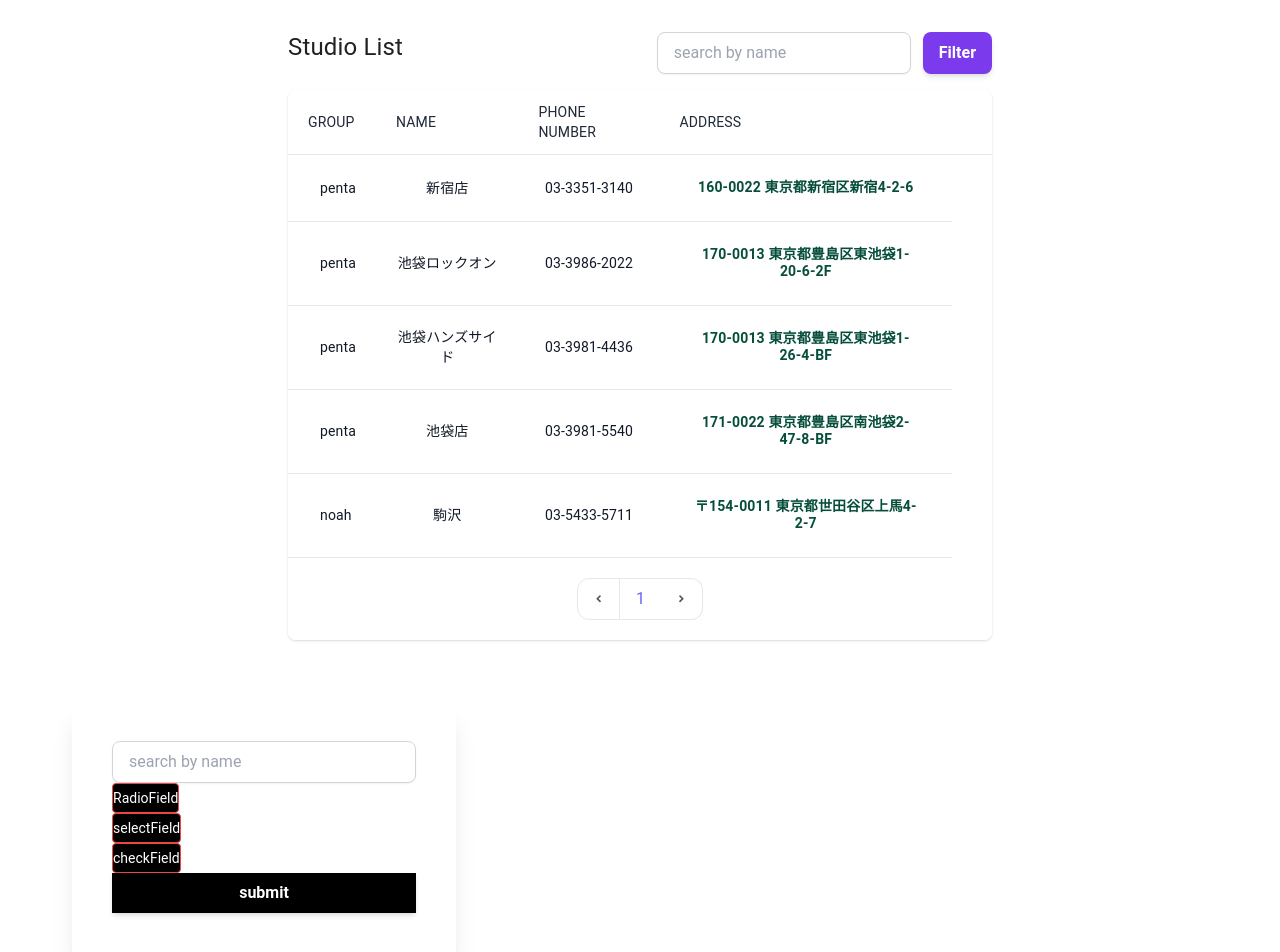
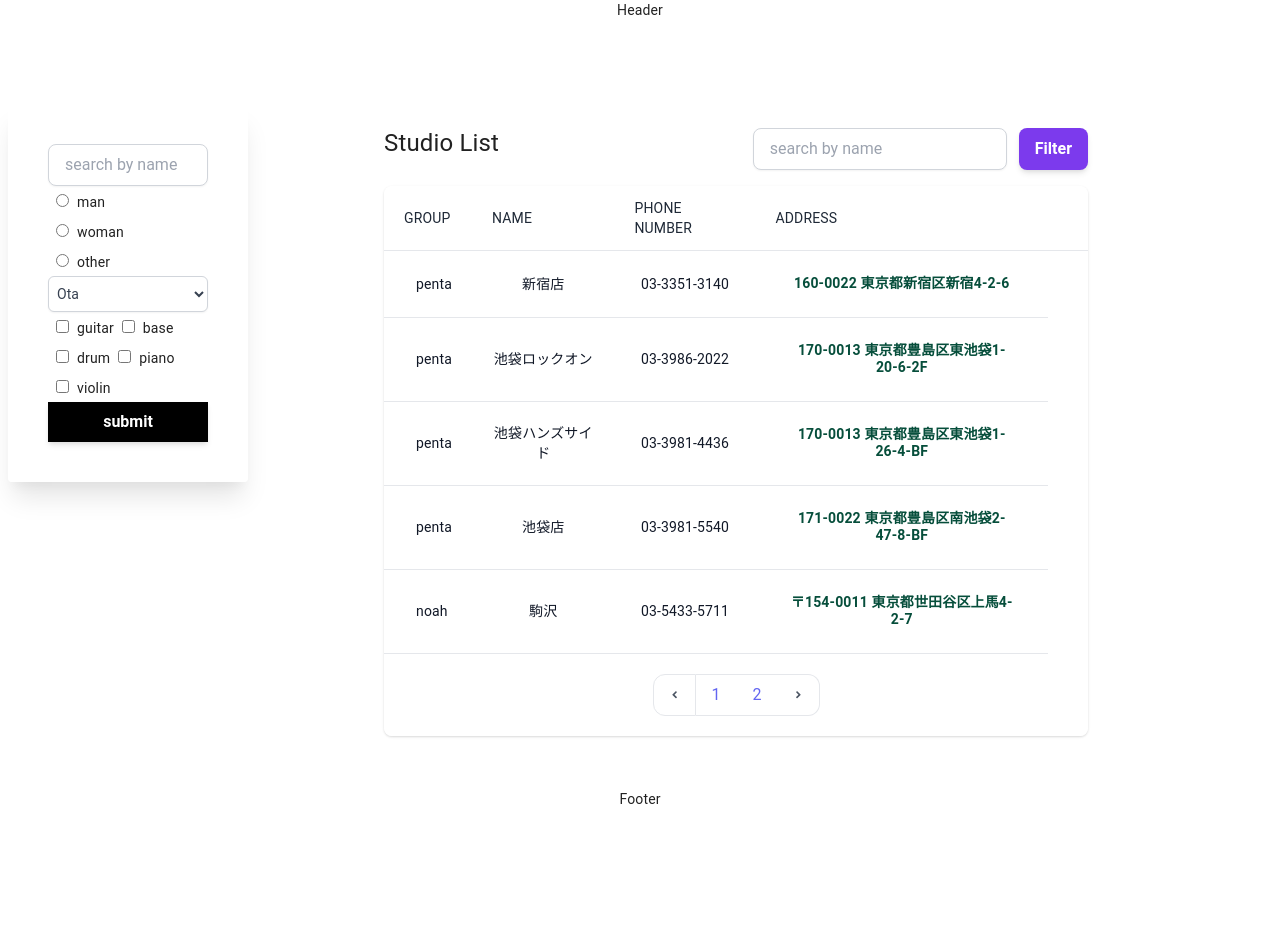
Before and after one commit to ryogam/BandCloud, a React (Create React App) app: page / in a window 1280 px wide. Shown: the top 952 px of the page. After the commit the page ends 885 px from the top, so only its background shows below. Built offline with nearby package versions, Linux system fonts and the light colour scheme.

Commit message:
almost completed about input

```diff
--- a/src/views/components/atoms/Button.tsx
+++ b/src/views/components/atoms/Button.tsx
@@ -28,7 +28,7 @@ type CheckProps = {
 
 type PageTransitionButtonProps = {
   num: number;
-  onChange: React.ChangeEventHandler<HTMLButtonElement>;
+  onChange: React.MouseEventHandler<HTMLButtonElement>;
 };
 
 export const RadioButton = (props: RadioProps) => {
@@ -53,27 +53,12 @@ export const SelectButton = (props: ListProps) => {
   const [display, setDisplay] = useState(false);
   return (
     <div id={props.id} className="text-left">
-      {!display && (
-        <button
-          onClick={() => setDisplay(!display)}
-          className="text-white rounded bg-black text-left border-red-500 border"
-        >
-          selectField
-        </button>
-      )}
-      {display && (
       <fieldset>
-          <button
-            onClick={() => setDisplay(!display)}
-            className="text-white rounded bg-black text-left border-red-500 border"
-          >
-            selectField
-          </button>
         <select
           name={props.name}
           value={props.handleValue}
           onChange={props.onChange}
-            className="block w-52 text-gray-700 py-2 px-1 border border-gray-300 bg-white rounded-md shadow-sm focus:outline-none focus:ring-primary-500 focus:border-primary-500"
+          className="w-full block w-52 text-gray-700 py-2 px-1 border border-gray-300 bg-white rounded-md shadow-sm focus:outline-none focus:ring-primary-500 focus:border-primary-500"
         >
           {props.list.map((e, i) => (
             <option value={e} key={props.name + i}>
@@ -82,7 +67,6 @@ export const SelectButton = (props: ListProps) => {
           ))}
         </select>
       </fieldset>
-      )}
     </div>
   );
 };
@@ -116,9 +100,9 @@ export const PageTransitionButton = (props: PageTransitionButtonProps) => {
     <button
       type="button"
       className="w-full px-4 py-2 border-t border-b text-base text-indigo-500 bg-white hover:bg-gray-100 "
-      onChange={props.onChange}
+      onClick={props.onChange}
     >
-      {props.num}
+      {props.num + 1}
     </button>
   );
 };
--- a/src/views/components/block/Box.tsx
+++ b/src/views/components/block/Box.tsx
@@ -19,22 +19,7 @@ export const RadioBlock = (props: RadioBlockProps) => {
   const [display, setDisplay] = useState(false);
   return (
     <div className="text-left flex flex-wrap">
-      {!display && (
-        <button
-          onClick={() => setDisplay(!display)}
-          className="text-white rounded bg-black text-left border-red-500 border"
-        >
-          RadioField
-        </button>
-      )}
-      {display && (
       <fieldset>
-          <button
-            onClick={() => setDisplay(!display)}
-            className="text-white rounded bg-black text-left border-red-500 border"
-          >
-            selectField
-          </button>
         <div>
           {props.labelList.map((label, i) => {
             return (
@@ -50,7 +35,6 @@ export const RadioBlock = (props: RadioBlockProps) => {
           })}
         </div>
       </fieldset>
-      )}
     </div>
   );
 };
@@ -59,22 +43,7 @@ export const CheckBox = (props: CheckBoxProps) => {
   const [display, setDisplay] = useState(false);
   return (
     <div id={props.id} className="text-left">
-      {!display && (
-        <button
-          onClick={() => setDisplay(!display)}
-          className="text-white rounded bg-black text-left border-red-500 border"
-        >
-          checkField
-        </button>
-      )}
-      {display && (
       <fieldset>
-          <button
-            onClick={() => setDisplay(!display)}
-            className="text-white rounded bg-black text-left border-red-500 border"
-          >
-            checkField
-          </button>
         <div>
           {props.list.map((label, i) => {
             return (
@@ -88,7 +57,6 @@ export const CheckBox = (props: CheckBoxProps) => {
           })}
         </div>
       </fieldset>
-      )}
     </div>
   );
 };
--- /dev/null
+++ b/src/views/components/block/Footer.tsx
@@ -0,0 +1,7 @@
+import React from "react";
+
+const Footer = () => {
+  return <div className="w-screen h-24">Footer</div>;
+};
+
+export default Footer;
--- a/src/views/components/block/Form.tsx
+++ b/src/views/components/block/Form.tsx
@@ -1,11 +1,11 @@
 import React from "react";
 import { InputForm } from "views/components/atoms/Input";
 
-type SearchFormProps = {
+type FormWithButtonProps = {
   buttonLabel: string;
 };
 
-export const FormWithButton = (props: SearchFormProps) => {
+export const FormWithButton = (props: FormWithButtonProps) => {
   return (
     <form className="flex w-full max-w-sm space-x-3">
       <div className=" relative ">
--- a/src/views/components/block/Header.tsx
+++ b/src/views/components/block/Header.tsx
@@ -1,5 +1,7 @@
 import React from "react";
 
-const f = () => {
-  return <></>;
+const Header = () => {
+  return <div className="w-screen h-24">Header</div>;
 };
+
+export default Header;
--- a/src/views/components/atoms/List.tsx
+++ b/src/views/components/block/List.tsx
@@ -10,7 +10,7 @@ type JsonObjType = {
 };
 
 type ListProps = {
-  list: JsonObjType[];
+  jsonList: JsonObjType[];
   name: string;
 };
 
@@ -26,7 +26,7 @@ type ListProps = {
                       </div>*/
 }
 
-export const JsonObjs = (props: JsonObjType) => {
+const JsonObjs = (props: JsonObjType) => {
   console.log(props.name);
   return (
     <tr>
@@ -56,17 +56,20 @@ export const JsonObjs = (props: JsonObjType) => {
 };
 
 export const List = (props: ListProps) => {
-  const [currentPage, setCurrentPage] = useState(1);
+  const [currentPage, setCurrentPage] = useState(0);
+  console.log(currentPage);
 
-  const pageNum = Math.floor(props.list.length / 4);
+  const jsonPerPage = 4;
+  const pageNum =
+    Math.floor(props.jsonList.length / jsonPerPage) +
+    Math.min(props.jsonList.length, 1);
+  console.log(pageNum);
   const range = (start: number, stop: number, step: number) =>
     Array.from(
       { length: (stop - start) / step + 1 },
       (_, i) => start + i * step
     );
-  const pageList = range(1, pageNum, 1);
-
-  console.log(props.list);
+  const pageList = range(0, pageNum - 1, 1);
 
   const listHead = (
     <div className="flex flex-row mb-1 sm:mb-0 justify-between w-full">
@@ -113,7 +116,6 @@ export const List = (props: ListProps) => {
   );
 
   const studioList = (
-    <div className="container mx-auto px-4 sm:px-8 max-w-3xl">
     <div className="py-8">
       {listHead}
       <div className="-mx-4 sm:-mx-8 px-4 sm:px-8 py-4 overflow-x-auto">
@@ -121,13 +123,21 @@ export const List = (props: ListProps) => {
           <table className="min-w-full leading-normal">
             {attributes}
             <tbody>
-                {props.list.map((e, i) => {
+              {props.jsonList
+                .slice(
+                  currentPage * jsonPerPage,
+                  Math.min(
+                    (currentPage + 1) * jsonPerPage + 1,
+                    props.jsonList.length + 1
+                  )
+                )
+                .map((json, i) => {
                   return (
                     <JsonObjs
-                      group={e.group}
-                      name={e.name}
-                      phone={e.phone}
-                      address={e.address}
+                      group={json.group}
+                      name={json.name}
+                      phone={json.phone}
+                      address={json.address}
                       key={props.name + i}
                     />
                   );
@@ -180,8 +190,12 @@ export const List = (props: ListProps) => {
         </div>
       </div>
     </div>
+  );
+
+  return (
+    <div className="container mx-auto px-4 sm:px-8 max-w-3xl">
+      {props.jsonList.length === 0 && <div>still no result</div>}
+      {props.jsonList.length !== 0 && studioList}
     </div>
   );
-
-  return studioList;
 };
--- a/src/views/pages/App.tsx
+++ b/src/views/pages/App.tsx
@@ -1,15 +1,26 @@
 import React from "react";
-import SearchForm from "views/components/modules/InputForm";
-import { List } from "views/components/atoms/List";
 import logo from "img/logo.svg";
 import "style/App.css";
 import { getJsonLines } from "lib/getJsonLines";
+import Header from "views/components/block/Header";
+import Footer from "views/components/block/Footer";
+import SearchForm from "views/components/modules/InputForm";
+import { List } from "views/components/block/List";
 
 function App() {
   return (
     <div className="App">
-      <List list={noahList} name="noahList" />
-      <SearchForm />
+      <Header />
+      <div>
+        <div className="float-left w-1/5">
+          <SearchForm />
+        </div>
+        <div className="float-left w-3/4">
+          <List jsonList={noahList} name="noahList" />
+        </div>
+      </div>
+      <div className="clear-both w-screen"></div>
+      <Footer />
     </div>
   );
 }
```
Lines whose indentation alone changed are shown as unchanged.
